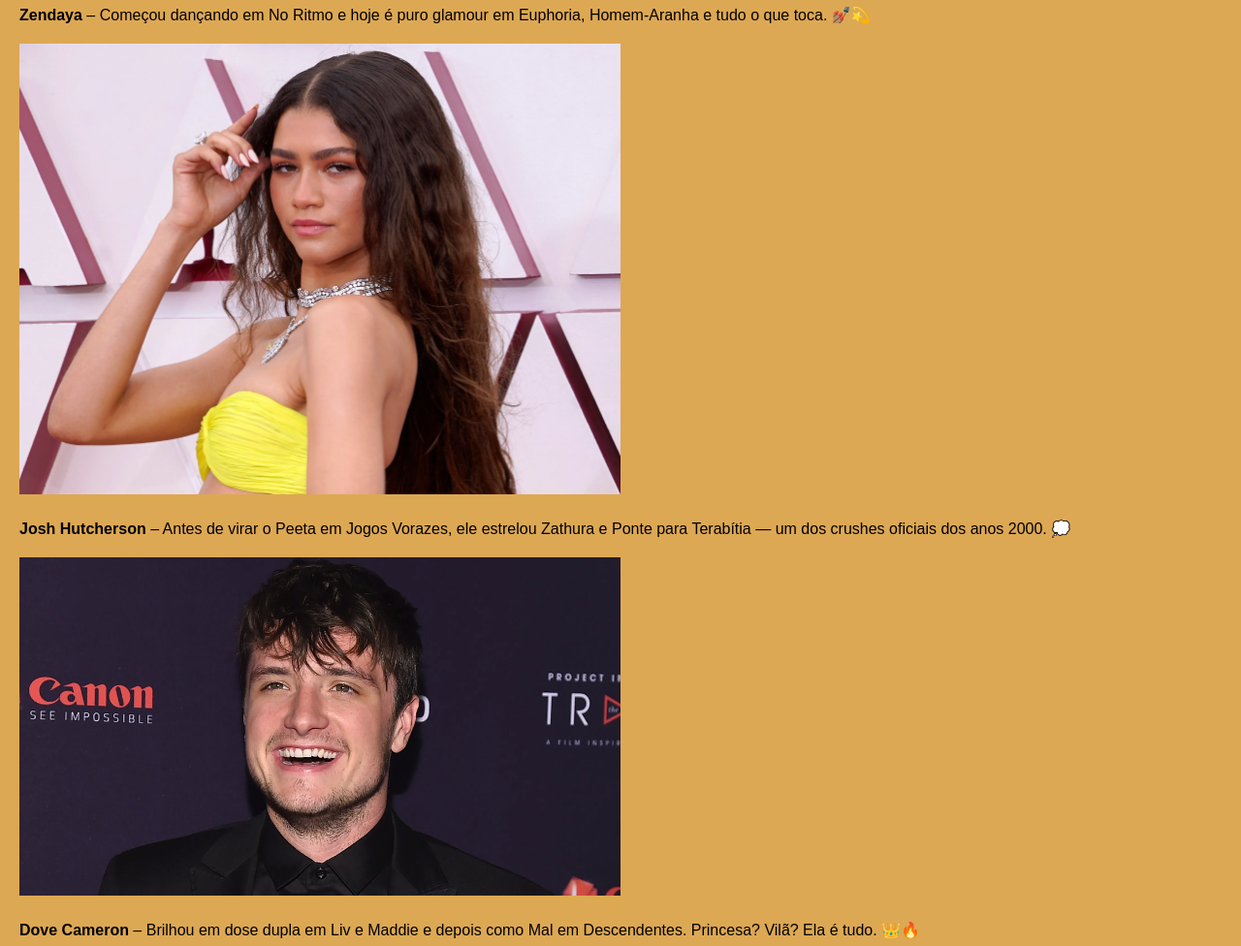
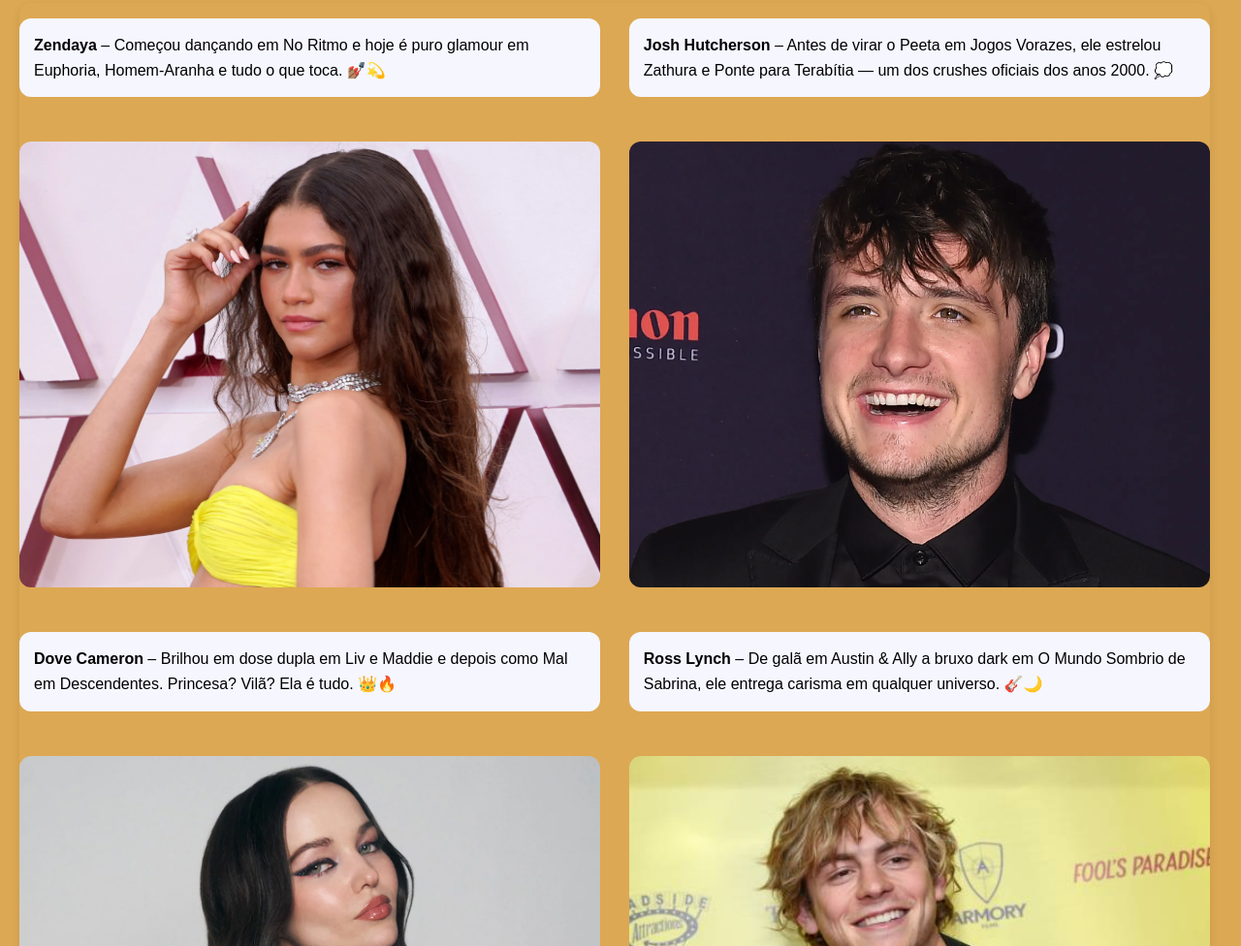
Before and after one commit to aleixosara/LandingPageBase, a plain HTML site: page index.html in a window 1280 px wide. Shown: the part 4291-5267 px from the top of the page at 97% size. Drawn offline with nearby package versions, Linux system fonts and the light colour scheme.

Commit message:
terminei

```diff
--- a/index.html
+++ b/index.html
@@ -1,5 +1,6 @@
 <!DOCTYPE html>
 <html lang="pt-BR">
+
 <head>
     <meta charset="UTF-8">
     <meta name="viewport" content="width=device-width, initial-scale=1.0">
@@ -9,6 +10,7 @@
     <script src="https://cdn.jsdelivr.net/npm/feather-icons/dist/feather.min.js"></script>
 </head>
 <link rel="icon" type="image/png" href="imagens/logo.png">
+
 <body>
     <header>
         <nav>
@@ -24,61 +26,95 @@
     <section id="secao1">
         <h1>Bem-vindo ao Disneyverso! 🌟🪄</h1>
         <p>
-            Você acaba de entrar no seu novo lugar favorito na internet — um cantinho mágico feito por fãs e para fãs, onde a magia da Disney nunca dorme! 💫<br>
-            Aqui, nostalgia e novidade andam lado a lado: dos clássicos que marcaram nossa infância até os lançamentos que a gente surta junto no Twitter!<br><br>
+            Você acaba de entrar no seu novo lugar favorito na internet — um cantinho mágico feito por fãs e para fãs,
+            onde a magia da Disney nunca dorme! 💫<br>
+            Aqui, nostalgia e novidade andam lado a lado: dos clássicos que marcaram nossa infância até os lançamentos
+            que a gente surta junto no Twitter!<br><br>
 
             🎬 Tá procurando aquele trailer novo de arrepiar? Achou!<br>
             📜 Quer saber TUDO sobre seu personagem ou ator favorito? Temos!<br>
             🔥 Curte uma fofoca quentíssima direto dos bastidores? A gente AMA também!<br>
-            👑 Princesas, super-heróis, jedis, vilões icônicos e todo o caos maravilhoso entre eles — o Disneyverso é seu portal definitivo.<br><br>
+            👑 Princesas, super-heróis, jedis, vilões icônicos e todo o caos maravilhoso entre eles — o Disneyverso é
+            seu portal definitivo.<br><br>
 
-            E o melhor: <strong>você também faz parte disso</strong>. Poste, comente, compartilhe teorias, surtos, easter eggs, e claro... os momentos que fizeram você rir, chorar ou gritar “ISSO É MUITO DISNEY!!!”.
+            E o melhor: <strong>você também faz parte disso</strong>. Poste, comente, compartilhe teorias, surtos,
+            easter eggs, e claro... os momentos que fizeram você rir, chorar ou gritar “ISSO É MUITO DISNEY!!!”.
         </p>
     </section>
 
     <section id="secao2">
         <h2>Assista aos Trailers Mais Mágicos do Disneyverso! 🎥✨</h2>
-        <p>Quer saber o que vem por aí ou reviver aquele friozinho na barriga com os clássicos? Aqui você encontra uma seleção especial de trailers dos filmes e séries mais amados do universo Disney — dos lançamentos mais aguardados às histórias que já moram no nosso coração. 🍿💫
+        <p>Quer saber o que vem por aí ou reviver aquele friozinho na barriga com os clássicos? Aqui você encontra uma
+            seleção especial de trailers dos filmes e séries mais amados do universo Disney — dos lançamentos mais
+            aguardados às histórias que já moram no nosso coração. 🍿💫
             Dá o play e se apaixone (de novo)!</p>
 
         <h3>💖 Nostalgia Total</h3>
         <ul>
             <li><strong>School Musical (2006)</strong> – O começo de tudo no East High 🏀🎤</li>
-            <iframe src="https://www.youtube.com/embed/mpgel-TjMKk?si=V93It-211BGD56aq" title="YouTube video player" frameborder="0" allow="accelerometer; autoplay; clipboard-write; encrypted-media; gyroscope; picture-in-picture; web-share" referrerpolicy="strict-origin-when-cross-origin" allowfullscreen></iframe>
+            <iframe src="https://www.youtube.com/embed/mpgel-TjMKk?si=V93It-211BGD56aq" title="YouTube video player"
+                frameborder="0"
+                allow="accelerometer; autoplay; clipboard-write; encrypted-media; gyroscope; picture-in-picture; web-share"
+                referrerpolicy="strict-origin-when-cross-origin" allowfullscreen></iframe>
 
             <li><strong>Camp Rock (2008)</strong> – Demi + Jonas Brothers = auge da Disney Channel 💥</li>
-            <iframe src="https://www.youtube.com/embed/FHm-huvazZs?si=RiuhjPAdh07dkhR8" title="YouTube video player" frameborder="0" allow="accelerometer; autoplay; clipboard-write; encrypted-media; gyroscope; picture-in-picture; web-share" referrerpolicy="strict-origin-when-cross-origin" allowfullscreen></iframe>
+            <iframe src="https://www.youtube.com/embed/FHm-huvazZs?si=RiuhjPAdh07dkhR8" title="YouTube video player"
+                frameborder="0"
+                allow="accelerometer; autoplay; clipboard-write; encrypted-media; gyroscope; picture-in-picture; web-share"
+                referrerpolicy="strict-origin-when-cross-origin" allowfullscreen></iframe>
 
             <li><strong>A Nova Onda do Imperador (2000)</strong> – Um clássico injustiçado com humor nota 10 🦙</li>
-            <iframe src="https://www.youtube.com/embed/tFHzlLXGlxY?si=xUWW7FPTdgkIWfon&amp;start=4" title="YouTube video player" frameborder="0" allow="accelerometer; autoplay; clipboard-write; encrypted-media; gyroscope; picture-in-picture; web-share" referrerpolicy="strict-origin-when-cross-origin" allowfullscreen></iframe>
+            <iframe src="https://www.youtube.com/embed/tFHzlLXGlxY?si=xUWW7FPTdgkIWfon&amp;start=4"
+                title="YouTube video player" frameborder="0"
+                allow="accelerometer; autoplay; clipboard-write; encrypted-media; gyroscope; picture-in-picture; web-share"
+                referrerpolicy="strict-origin-when-cross-origin" allowfullscreen></iframe>
         </ul>
 
         <h3>🌟 Lançamentos Que Já Chegaram Arrasando</h3>
         <ul>
             <li><strong>Wish: O Poder dos Desejos (2023)</strong> – Uma homenagem aos 100 anos da Disney 🌟</li>
-            <iframe src="https://www.youtube.com/embed/oNCi0ejFPC4?si=x9Aivq5U7oy2JnpF" title="YouTube video player" frameborder="0" allow="accelerometer; autoplay; clipboard-write; encrypted-media; gyroscope; picture-in-picture; web-share" referrerpolicy="strict-origin-when-cross-origin" allowfullscreen></iframe>
+            <iframe src="https://www.youtube.com/embed/oNCi0ejFPC4?si=x9Aivq5U7oy2JnpF" title="YouTube video player"
+                frameborder="0"
+                allow="accelerometer; autoplay; clipboard-write; encrypted-media; gyroscope; picture-in-picture; web-share"
+                referrerpolicy="strict-origin-when-cross-origin" allowfullscreen></iframe>
 
             <li><strong>Divertida Mente 2 (2024)</strong> – Emoções novas chegando com tudo 🧠🎈</li>
-            <iframe src="https://www.youtube.com/embed/yAZxx8t9zig?si=kdH5JbZBgMmn6cW1" title="YouTube video player" frameborder="0" allow="accelerometer; autoplay; clipboard-write; encrypted-media; gyroscope; picture-in-picture; web-share" referrerpolicy="strict-origin-when-cross-origin" allowfullscreen></iframe>
+            <iframe src="https://www.youtube.com/embed/yAZxx8t9zig?si=kdH5JbZBgMmn6cW1" title="YouTube video player"
+                frameborder="0"
+                allow="accelerometer; autoplay; clipboard-write; encrypted-media; gyroscope; picture-in-picture; web-share"
+                referrerpolicy="strict-origin-when-cross-origin" allowfullscreen></iframe>
 
             <li><strong>Once Upon a Studio (2023)</strong> – Mais de 500 personagens da Disney num só curta 💯</li>
-            <iframe src="https://www.youtube.com/embed/74z66bc3bCQ?si=qXWNGsVJZxe6OTmz" title="YouTube video player" frameborder="0" allow="accelerometer; autoplay; clipboard-write; encrypted-media; gyroscope; picture-in-picture; web-share" referrerpolicy="strict-origin-when-cross-origin" allowfullscreen></iframe>
+            <iframe src="https://www.youtube.com/embed/74z66bc3bCQ?si=qXWNGsVJZxe6OTmz" title="YouTube video player"
+                frameborder="0"
+                allow="accelerometer; autoplay; clipboard-write; encrypted-media; gyroscope; picture-in-picture; web-share"
+                referrerpolicy="strict-origin-when-cross-origin" allowfullscreen></iframe>
         </ul>
 
         <h3>🚀 Disney+ Era / Marvel / Star Wars</h3>
         <ul>
             <li><strong>WandaVision (2021)</strong> – Surto coletivo com cada episódio 📺</li>
-            <iframe src="https://www.youtube.com/embed/p__jH6NkowU?si=26PuxWzG3rbz6R0Q" title="YouTube video player" frameborder="0" allow="accelerometer; autoplay; clipboard-write; encrypted-media; gyroscope; picture-in-picture; web-share" referrerpolicy="strict-origin-when-cross-origin" allowfullscreen></iframe>
+            <iframe src="https://www.youtube.com/embed/p__jH6NkowU?si=26PuxWzG3rbz6R0Q" title="YouTube video player"
+                frameborder="0"
+                allow="accelerometer; autoplay; clipboard-write; encrypted-media; gyroscope; picture-in-picture; web-share"
+                referrerpolicy="strict-origin-when-cross-origin" allowfullscreen></iframe>
 
             <li><strong>The Mandalorian (2019)</strong> – Baby Yoda (Grogu) roubando nossos corações 💚</li>
-            <iframe src="https://www.youtube.com/embed/OFlBh_eUsjA?si=fUR-mN_jreaTNjDW" title="YouTube video player" frameborder="0" allow="accelerometer; autoplay; clipboard-write; encrypted-media; gyroscope; picture-in-picture; web-share" referrerpolicy="strict-origin-when-cross-origin" allowfullscreen></iframe>
+            <iframe src="https://www.youtube.com/embed/OFlBh_eUsjA?si=fUR-mN_jreaTNjDW" title="YouTube video player"
+                frameborder="0"
+                allow="accelerometer; autoplay; clipboard-write; encrypted-media; gyroscope; picture-in-picture; web-share"
+                referrerpolicy="strict-origin-when-cross-origin" allowfullscreen></iframe>
 
             <li><strong>Loki (2021)</strong> – O caos em pessoa com muito estilo e plot twists ⏳</li>
-            <iframe src="https://www.youtube.com/embed/lDToq9SuEmI?si=BIHIyLHgobNp5zua" title="YouTube video player" frameborder="0" allow="accelerometer; autoplay; clipboard-write; encrypted-media; gyroscope; picture-in-picture; web-share" referrerpolicy="strict-origin-when-cross-origin" allowfullscreen></iframe>
+            <iframe src="https://www.youtube.com/embed/lDToq9SuEmI?si=BIHIyLHgobNp5zua" title="YouTube video player"
+                frameborder="0"
+                allow="accelerometer; autoplay; clipboard-write; encrypted-media; gyroscope; picture-in-picture; web-share"
+                referrerpolicy="strict-origin-when-cross-origin" allowfullscreen></iframe>
         </ul>
         <h3 id="pesquisa">Tá procurando algum trailer em específico?</h1>
-        <form action="https://www.youtube.com/channel/UC_5niPa-d35gg88HaS7RrIw" method="get" target="_blank">
-            <input type="search" id="gsearch" name="gsearch" placeholder="Digite o nome do filme ou série e clique em PESQUISAR" required>
+            <form action="https://youtube.com/playlist?list=PLpSnlSGciSWP--6tTvhQoAz-dhUk5Mfjy&si=sNW6w-DaBVhrJiaP" method="get" target="_blank">
+                <input type="search" id="gsearch" name="gsearch"
+                    placeholder="Digite o nome do filme ou série e clique em PESQUISAR" required>
                 <button type="submit">PESQUISAR</button>
             </form>
     </section>
@@ -86,32 +122,38 @@
     <section id="secao3">
         <h2>🎭 Estrelas que Dão Vida à Magia 🌟</h2>
         <p>
-            Por trás de cada herói destemido, vilão inesquecível e princesa que canta com passarinhos, tem um ator ou atriz que fez tudo isso ganhar vida — e o nosso coração também! 💖<br>
-            Aqui é o espaço pra você conhecer (ou redescobrir) as estrelas do Disneyverso: desde as lendas que marcaram gerações até os novatos que chegaram pra brilhar.<br></br>
+            Por trás de cada herói destemido, vilão inesquecível e princesa que canta com passarinhos, tem um ator ou
+            atriz que fez tudo isso ganhar vida — e o nosso coração também! 💖<br>
+            Aqui é o espaço pra você conhecer (ou redescobrir) as estrelas do Disneyverso: desde as lendas que marcaram
+            gerações até os novatos que chegaram pra brilhar.<br></br>
 
-            📸 Curiosidades, filmografias, entrevistas, bastidores e até aquela fofoca marota que saiu nos stories...<br>
+            📸 Curiosidades, filmografias, entrevistas, bastidores e até aquela fofoca marota que saiu nos
+            stories...<br>
             Se é Disney e tem carão famoso envolvido, a gente tá de olho! 👀✨<br></br>
 
             Prepare o coração porque tem muito talento, carisma e magia vindo aí. 🌈🎬<br>
         </p>
 
-        <p><strong>Zendaya</strong> – Começou dançando em No Ritmo e hoje é puro glamour em Euphoria, Homem-Aranha e tudo o que toca. 💅🏽💫</p>
+        <div class="ator">
+            <p><strong>Zendaya</strong> – Começou dançando em No Ritmo e hoje é puro glamour em Euphoria, Homem-Aranha e
+                tudo o que toca. 💅🏽💫</p>
+            <p><strong>Josh Hutcherson</strong> – Antes de virar o Peeta em Jogos Vorazes, ele estrelou Zathura e Ponte
+                para Terabítia — um dos crushes oficiais dos anos 2000. 💭</p>
             <img src="imagens/zendaya.webp">
-
-        <p><strong>Josh Hutcherson</strong> – Antes de virar o Peeta em Jogos Vorazes, ele estrelou Zathura e Ponte para Terabítia — um dos crushes oficiais dos anos 2000. 💭</p>
             <img src="imagens/josh.webp">
-
-        <p><strong>Dove Cameron</strong> – Brilhou em dose dupla em Liv e Maddie e depois como Mal em Descendentes. Princesa? Vilã? Ela é tudo. 👑🔥</p>
+            <p><strong>Dove Cameron</strong> – Brilhou em dose dupla em Liv e Maddie e depois como Mal em Descendentes.
+                Princesa? Vilã? Ela é tudo. 👑🔥</p>
+            <p><strong>Ross Lynch</strong> – De galã em Austin & Ally a bruxo dark em O Mundo Sombrio de Sabrina, ele
+                entrega carisma em qualquer universo. 🎸🌙</p>
             <img src="imagens/dove.webp">
-
-        <p><strong>Rossy Lynch</strong> – De galã em Austin & Ally a bruxo dark em O Mundo Sombrio de Sabrina, ele entrega carisma em qualquer universo. 🎸🌙</p>
             <img src="imagens/ross.jpg">
-
+        </div>
     </section>
 
     <section id="secao4">
         <h2>✨ Fale com a Gente!</h2>
-        <p>Tem uma teoria maluca pra compartilhar? Achou um easter egg escondido? Quer só dizer que ama a Elsa tanto quanto a gente? 💌 <br>
+        <p>Tem uma teoria maluca pra compartilhar? Achou um easter egg escondido? Quer só dizer que ama a Elsa tanto
+            quanto a gente? 💌 <br>
             O Disneyverso é feito por fãs e pra fãs — e sua voz importa!<br>
             Manda sua mensagem, sugestão, dúvida ou surto... a gente responde com glitter e carinho! 💫💬</p>
         <form action="" method="get">
@@ -123,10 +165,10 @@
     </section>
 
     <footer>
-        <a href="https://www.instagram.com/" target="_blank">
+        <a href="https://www.instagram.com/disney/" target="_blank">
             <button><i data-feather="instagram"></i></button>
         </a>
-        <a href="https://x.com/?lang=pt" target="_blank">
+        <a href="https://x.com/DisneyPlus" target="_blank">
             <button><i data-feather="twitter"></i></button>
         </a>
         <a href="https://www.facebook.com/?locale=pt_BR" target="_blank">
@@ -138,4 +180,5 @@
         feather.replace();
     </script>
 </body>
+
 </html>
--- a/landing.css
+++ b/landing.css
@@ -106,7 +106,7 @@ section {
     height: 45px;
     border-color: #959595;
     background-color: #e7e7e7;
-    border-radius: 3px;
+    border-radius: 10px;
     padding-left: 15px;
     font-family: Arial, Helvetica, sans-serif;
     padding-top: 10px;
@@ -117,14 +117,14 @@ section {
     height: 45px;
     border-color: #959595;
     background-color: #e7e7e7;
-    border-radius: 3px;
+    border-radius: 10px;
     padding-left: 15px;
 }
 
 #secao4 button {
     background-color: #162156;
     border: none;
-    border-radius: 3px;
+    border-radius: 10px;
     color: #f2f1f1;
     cursor: pointer;
     height: 45px;
@@ -152,5 +152,23 @@ a {
 }
 
 img {
-    width: 50%;
+    width: 100%;
+    border-radius: 12px;
+    height: 460px;
+    object-fit: cover;
 }
+
+.ator p {
+    background-color: #f6f6ff;
+    padding: 15px;
+    border-radius: 12px;
+}
+
+.ator {
+    display: grid;
+    grid-template-columns: repeat(2, 1fr);
+    gap: 30px;
+    width: 99%;
+    border-radius: 12px;
+    box-shadow: 0 4px 10px rgba(0,0,0,0.1);
+}
```
Also changed, not shown: imagens/image.png (added). Lines whose indentation alone changed are shown as unchanged.
